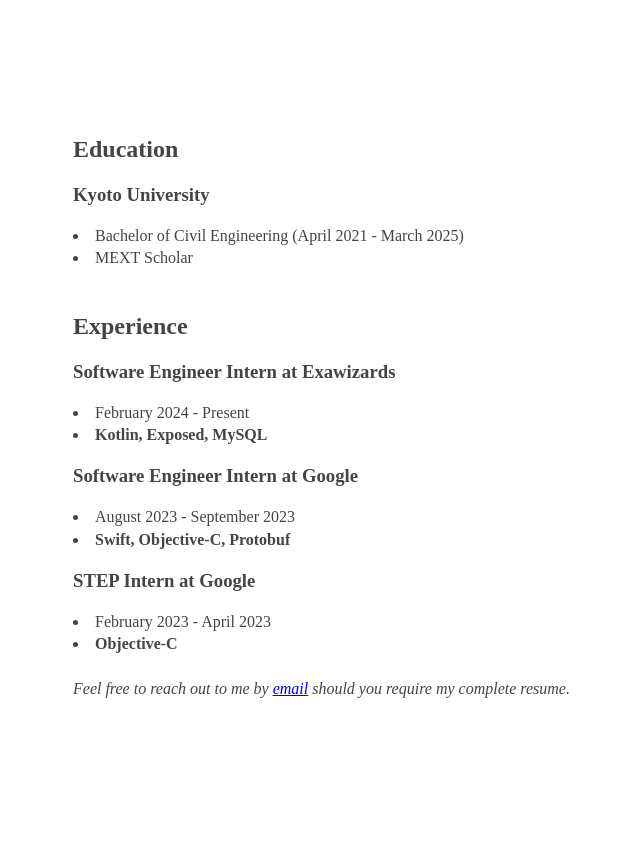
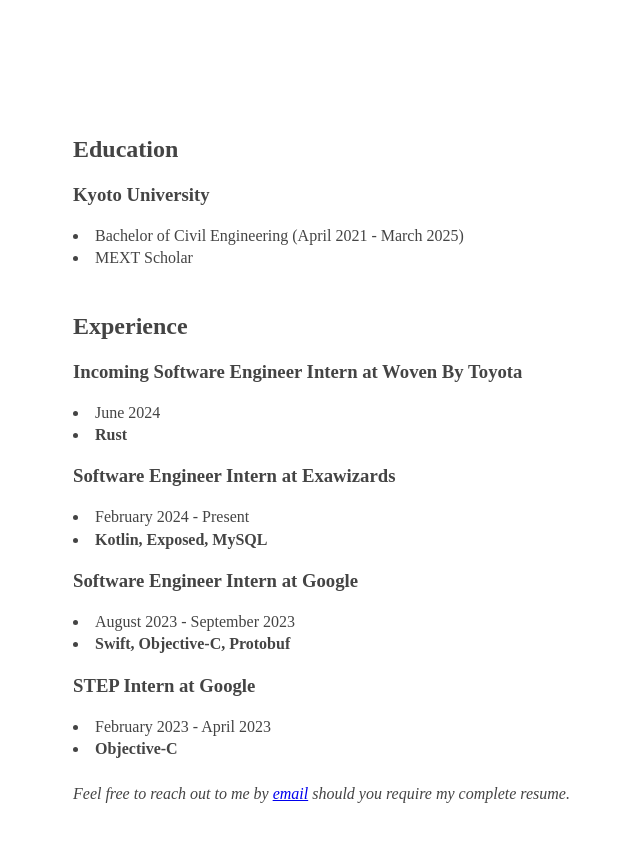
Before and after one commit to quietpigeon/html-portfolio, a website: page pages/resume.html in a window 1280 px wide. Shown: the whole page, without its empty margins (242-882 px from the left). Before the commit the page ends 816 px from the top, so only its background shows below. Drawn offline with Linux system fonts and the light colour scheme.

Commit message:
Update resume.html

```diff
--- a/pages/resume.html
+++ b/pages/resume.html
@@ -16,6 +16,9 @@
         <li>MEXT Scholar</li>
         <br>
         <h2>Experience</h2>
+        <h3>Incoming Software Engineer Intern at Woven By Toyota</h3>
+        <li>June 2024</li>
+        <li class="languages">Rust</li>
         <h3>Software Engineer Intern at Exawizards</h3>
         <li>February 2024 - Present</li>
         <li class="languages">Kotlin, Exposed, MySQL</li>
```
